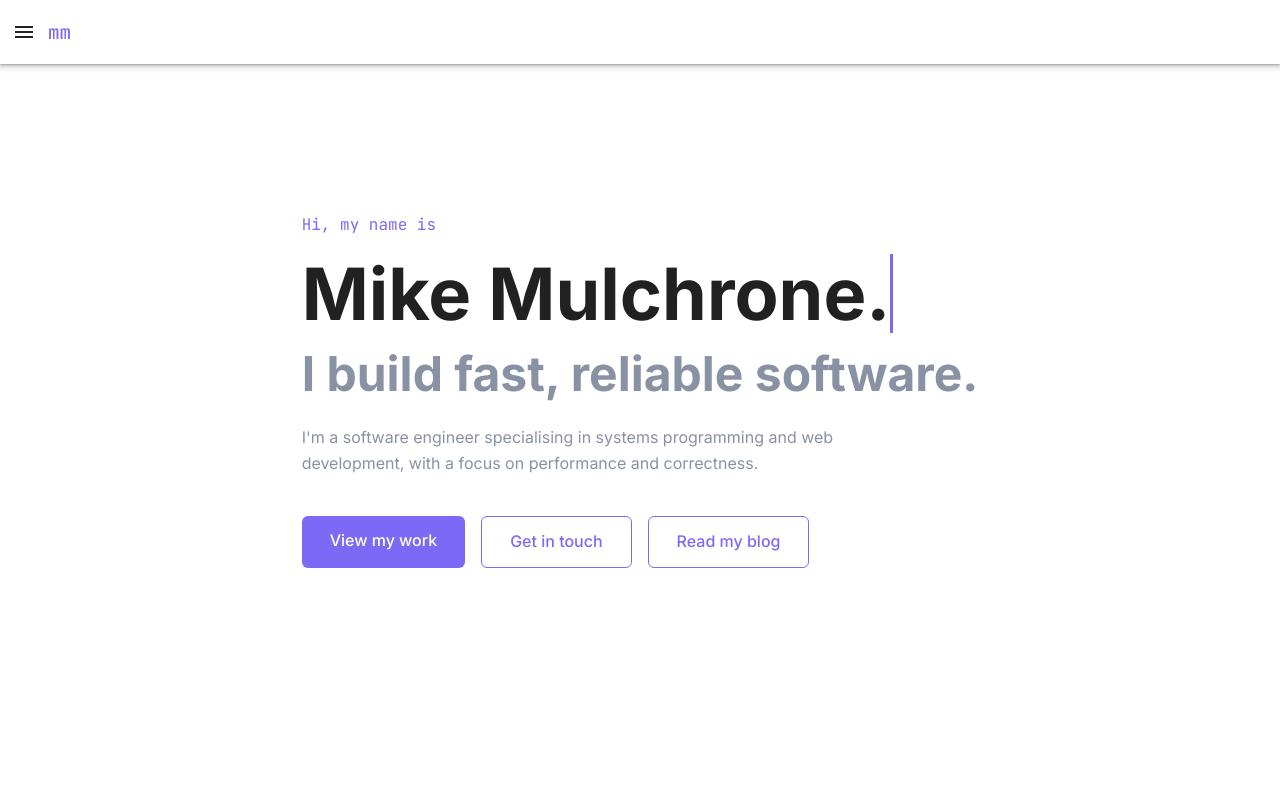
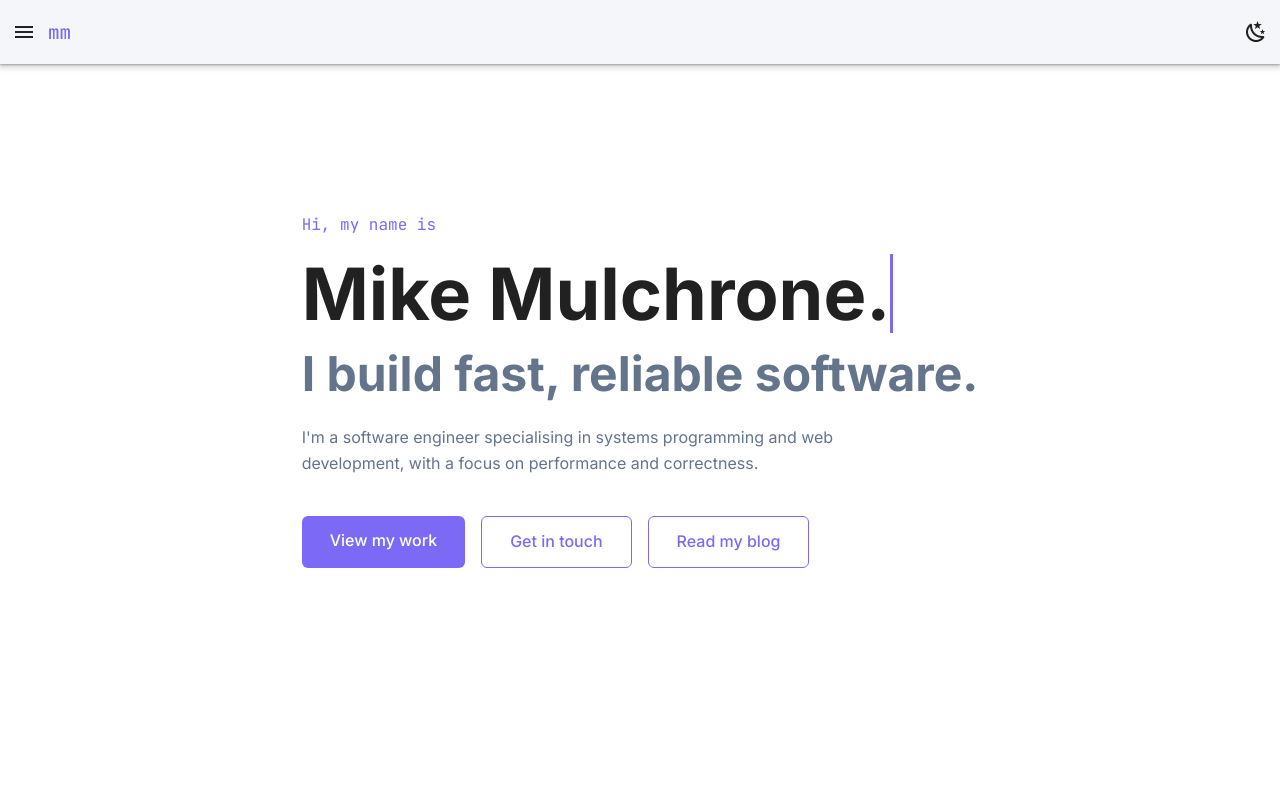
Before and after one commit to WingZer0o/mtmulch.com, a Vue app in the folder frontend/: page / in a window 1280 px wide. Shown: the top 800 px of the page. Built offline with nearby package versions, Linux system fonts and the light colour scheme.

Commit message:
vuetify theme

```diff
--- a/frontend/src/App.vue
+++ b/frontend/src/App.vue
@@ -8,12 +8,18 @@
 </template>
 
 <script setup>
-import { computed } from 'vue'
+import { computed, onMounted } from 'vue'
 import { useRoute } from 'vue-router'
+import { useTheme } from 'vuetify'
 import NavBar from './components/NavBar.vue'
 
 const route = useRoute()
 const isFullWidth = computed(() => route.path === '/admin')
+
+const theme = useTheme()
+onMounted(() => {
+  theme.global.name.value = localStorage.getItem('theme') || 'light'
+})
 </script>
 
 <style scoped>
--- a/frontend/src/assets/main.css
+++ b/frontend/src/assets/main.css
@@ -5,6 +5,17 @@
 }
 
 :root {
+  --bg: #ffffff;
+  --bg-card: #f5f6fa;
+  --border: #dde1ef;
+  --accent: #7c6af7;
+  --accent-hover: #5a4fd4;
+  --text: #1a1a2e;
+  --text-muted: #64748b;
+  --mono: 'JetBrains Mono', monospace;
+}
+
+.v-theme--dark {
   --bg: #0f1117;
   --bg-card: #1a1d27;
   --border: #2a2d3e;
@@ -12,7 +23,6 @@
   --accent-hover: #9585f8;
   --text: #e2e8f0;
   --text-muted: #8892a4;
-  --mono: 'JetBrains Mono', monospace;
 }
 
 html {
@@ -21,8 +31,6 @@ html {
 
 body {
   font-family: 'Inter', sans-serif;
-  background: var(--bg);
-  color: var(--text);
   line-height: 1.6;
 }
 
--- a/frontend/src/components/NavBar.vue
+++ b/frontend/src/components/NavBar.vue
@@ -4,6 +4,13 @@
       <v-app-bar-nav-icon @click="drawer = !drawer"></v-app-bar-nav-icon>
     </template>
     <v-app-bar-title class="logo">mm</v-app-bar-title>
+    <template v-slot:append>
+      <v-btn
+        :icon="isDark ? 'mdi-weather-sunny' : 'mdi-weather-night'"
+        variant="text"
+        @click="toggleTheme"
+      />
+    </template>
   </v-app-bar>
 
   <v-navigation-drawer v-model="drawer" temporary>
@@ -24,9 +31,19 @@
 </template>
 
 <script setup>
-import { ref, watch } from 'vue'
+import { ref, computed, watch } from 'vue'
 import { useRoute, useRouter } from 'vue-router'
+import { useTheme } from 'vuetify'
 import {logOut} from '../api';
+
+const theme = useTheme()
+const isDark = computed(() => theme.global.name.value === 'dark')
+
+function toggleTheme() {
+  const next = isDark.value ? 'light' : 'dark'
+  theme.global.name.value = next
+  localStorage.setItem('theme', next)
+}
 
 const route = useRoute()
 const router = useRouter()
--- a/frontend/src/main.js
+++ b/frontend/src/main.js
@@ -25,6 +25,39 @@ const vuetify = createVuetify({
       mdi,
     },
   },
+  theme: {
+    defaultTheme: 'light',
+    themes: {
+      light: {
+        dark: false,
+        colors: {
+          background: '#ffffff',
+          surface: '#f5f6fa',
+          primary: '#7c6af7',
+          'primary-darken-1': '#5a4fd4',
+          secondary: '#64748b',
+          error: '#ef4444',
+          info: '#3b82f6',
+          success: '#22c55e',
+          warning: '#f59e0b',
+        },
+      },
+      dark: {
+        dark: true,
+        colors: {
+          background: '#0f1117',
+          surface: '#1a1d27',
+          primary: '#7c6af7',
+          'primary-darken-1': '#9585f8',
+          secondary: '#8892a4',
+          error: '#ef4444',
+          info: '#3b82f6',
+          success: '#22c55e',
+          warning: '#f59e0b',
+        },
+      },
+    },
+  },
 })
 
 createApp(App).use(vuetify).use(router).mount('#app');
```
